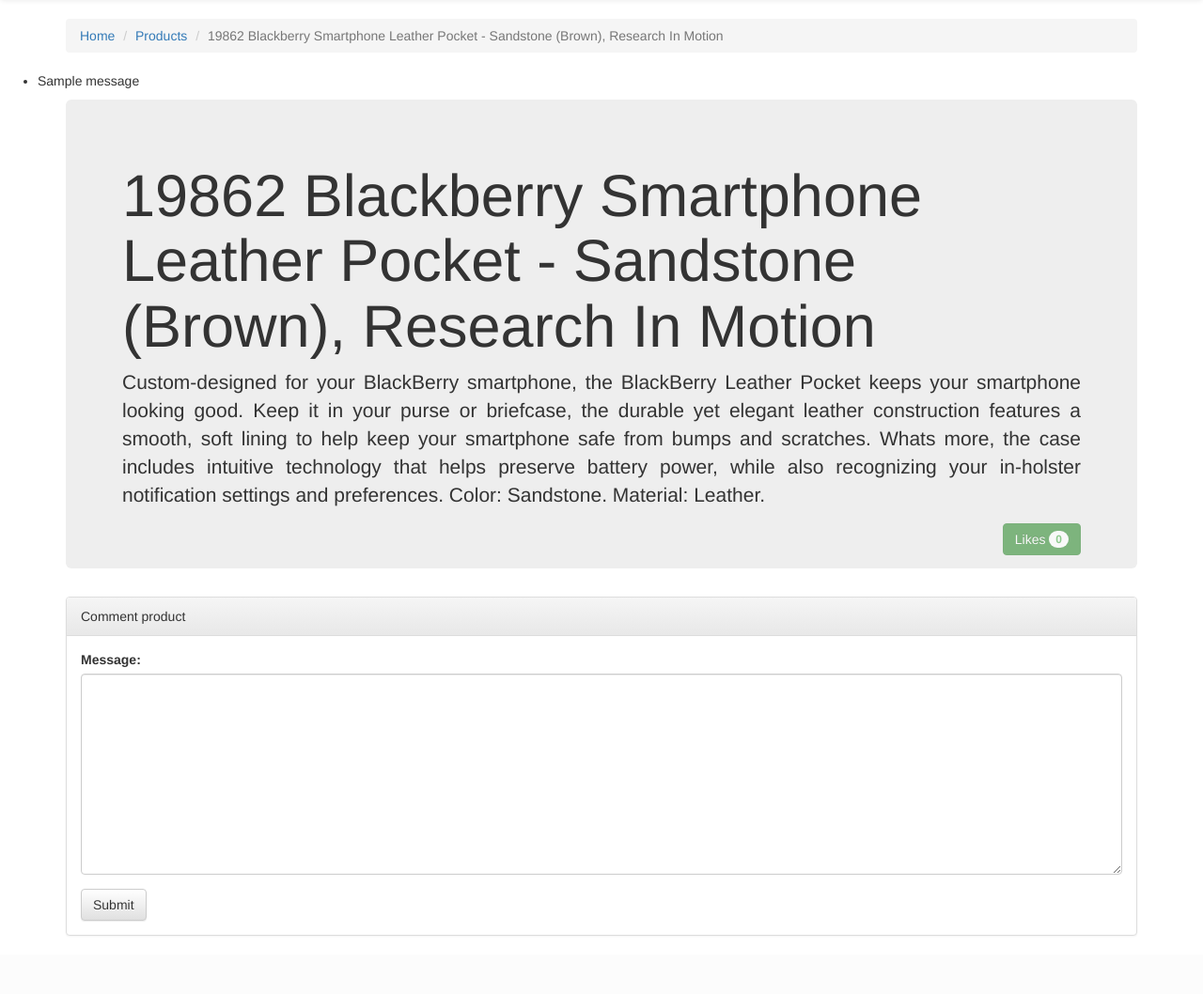
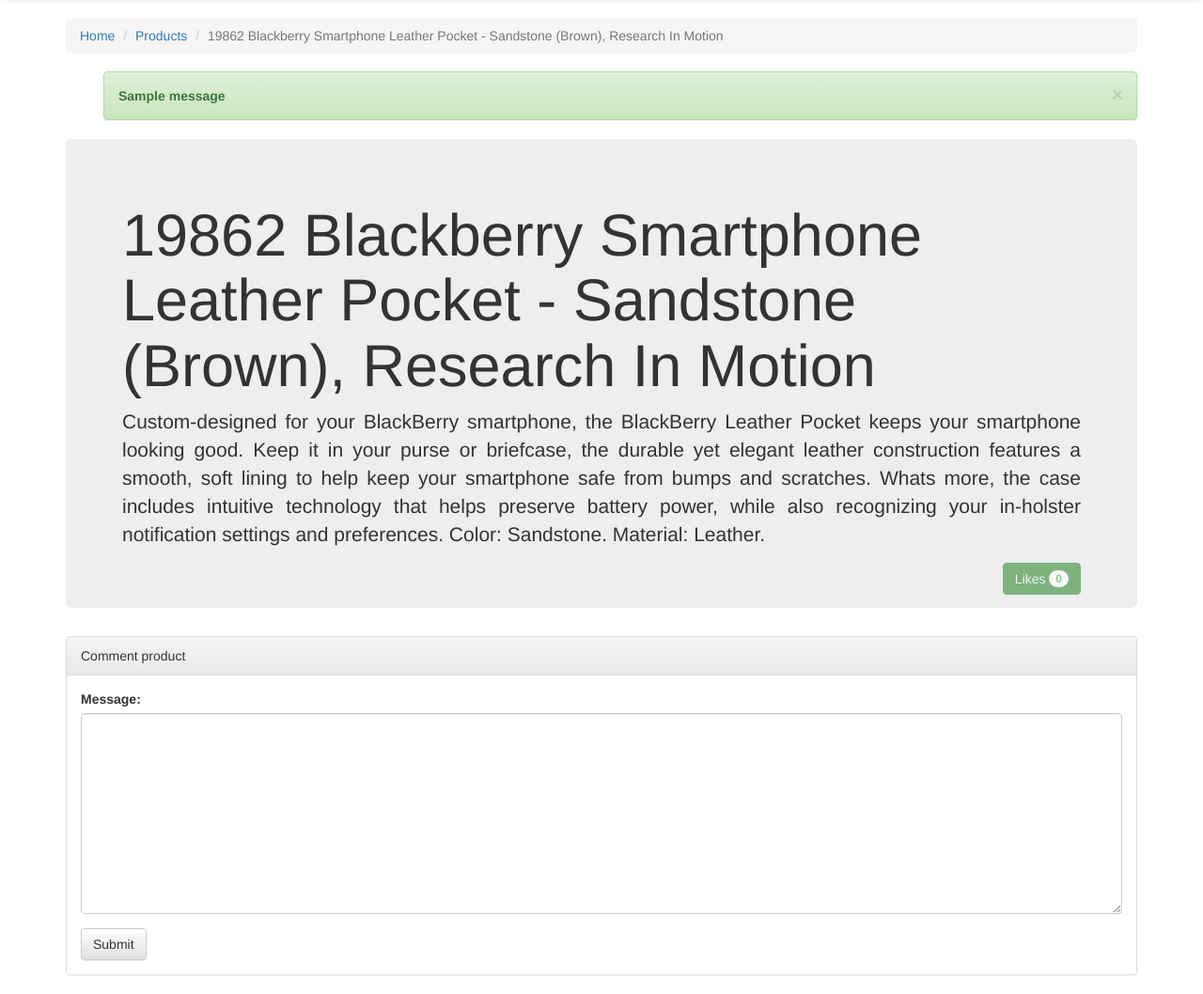
Before and after one commit to AlexBazer/prod_proj, a Django app: page /products/19862-blackberry-smartphone-leather-pocket-sandstone-brown-research-in-motion in a window 1280 px wide. Shown: the part 52-1110 px from the top of the page at 94% size. Before the commit the page ends 1048 px from the top, so only its background shows below. Run offline with Django 3.2, Linux system fonts and the light colour scheme; data comes from the database, SQL or seed files in the repository; tables that the repository leaves empty hold one stand-in row (values such as "Sample post"); one stand-in notice (Sample message) is shown; some libraries are stand-ins or nearby versions.

Commit message:
Style messages

```diff
--- a/product/templates/product/product_item.html
+++ b/product/templates/product/product_item.html
@@ -9,17 +9,8 @@
 {% endblock %}
 
 {% block content %}
-    {% if messages %}
-    <ul class="messages">
-        {% for message in messages %}
-        <li{% if message.tags %} class="{{ message.tags }}"{% endif %}>{{ message }}</li>
-        {% endfor %}
-    </ul>
-    {% endif %}
-
     <section>
         <div class="container">
-
             <div class="jumbotron">
                 <h1>{{ object.name }}</h1>
                 <p class="text-justify">{{ object.description }}</p>
--- a/templates/base.html
+++ b/templates/base.html
@@ -25,6 +25,30 @@
                 {% block breadcrumbs %}{% endblock %}
             </div>
         </section>
+
+        {% block messages %}
+        <section>
+            <div class="container">
+                {% if messages %}
+                <ul class="messages">
+                    {% for message in messages %}
+                    <div class="alert alert-success alert-dismissible fade in" role="alert">
+                        <button type="button" class="close" data-dismiss="alert" aria-label="Close">
+                            <span aria-hidden="true">×</span>
+                        </button>
+                        <strong>{{ message }}</strong>
+                    </div>
+                    {% endfor %}
+                </ul>
+                {% endif %}
+            </div>
+        </section>
+        {% endblock %}
+
         {% block content %} {% endblock %}
+
+        <script src="https://ajax.googleapis.com/ajax/libs/jquery/1.12.4/jquery.min.js"></script>
+        <!-- Latest compiled and minified JavaScript -->
+        <script src="https://maxcdn.bootstrapcdn.com/bootstrap/3.3.6/js/bootstrap.min.js" integrity="sha384-0mSbJDEHialfmuBBQP6A4Qrprq5OVfW37PRR3j5ELqxss1yVqOtnepnHVP9aJ7xS" crossorigin="anonymous"></script>
     </body>
 </html>
```
